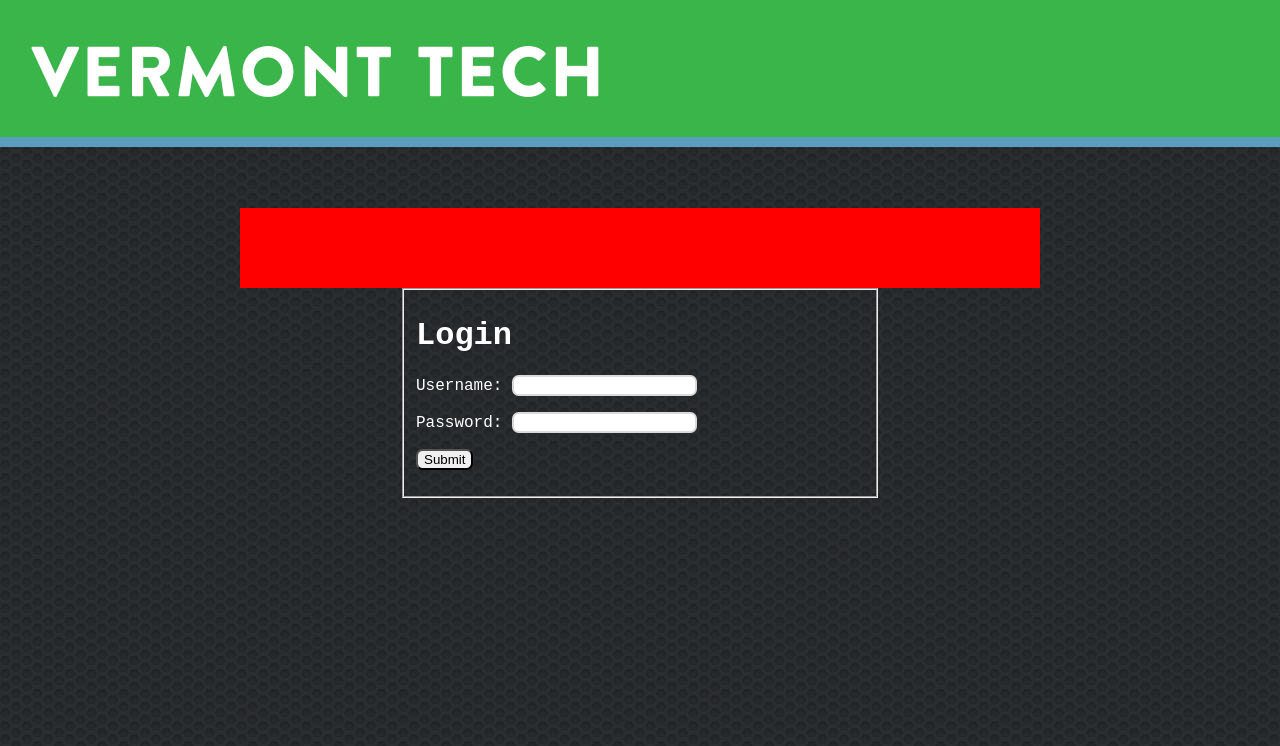
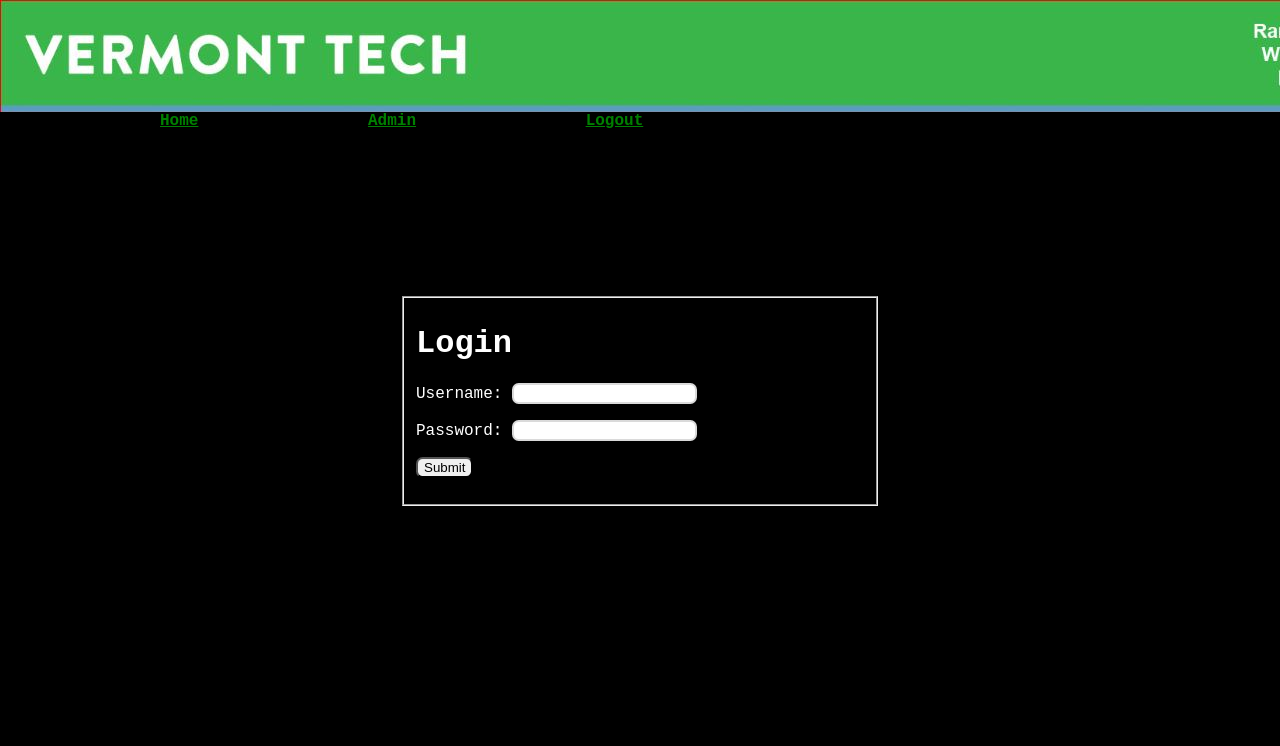
Before and after one commit to jsingh214/projectconnect, a PHP site: page / in a window 1280 px wide. Shown: the top 746 px of the page. Run offline with PHP 8.4, Linux system fonts and the light colour scheme.

Commit message:
more formatting and UI changes, this time while be able to see it
looks terrible atm but has features we're going to need

```diff
--- a/index.php
+++ b/index.php
@@ -8,8 +8,12 @@
         <title>Welcome</title>
     </head>
     <body>
+	<header>
+	</header>
 	<nav>
-
+	<a href=""><b>Home</b></a>
+	<a href=""><b>Admin</b></a>
+	<a href=""><b>Logout</b></a>
 	</nav>
         <!--Form code for logging into connect's system.-->
         <form id='login' action='validation.php' method='post' accept-charset='UTF-8'>
--- a/main/style.css
+++ b/main/style.css
@@ -3,11 +3,27 @@
 body {
     font-family: "Courier New", "Lucida Console", Monospace;
     color: white; /* Make text contrast with background image. */
-	background: url(../images/logo.jpg) no-repeat;
-    max-width: 50em;
+	background-color:black;
+	/*background: url(../images/logo.jpg) no-repeat;*/
+    /*max-width: 50em;*/
     margin-left: auto;
     margin-right: auto;
     padding-top: 200px;
+}
+
+a {
+	text-align:center;
+	position:relative;
+	color:green;
+	margin-left:10em;
+}
+
+a.hover {
+	color:red;
+}
+
+a.visited {
+	color:purple;
 }
 
 button {
@@ -18,6 +34,7 @@ form {
     max-width: 30em; /* Must be thinner than body. */
     margin-left: auto;
     margin-right: auto;
+	margin-top:10em;
 }
 
 /*Code for text boxes with glowing borders. */
@@ -31,10 +48,21 @@ input:focus {
     outline: none;
     border-color: #9ecaed;
     box-shadow: 0 0 10px #9ecaed;
+
 }
+
 /*nav is a featured div in html5 for use as a nav bar.... who woulda thought....*/
 nav {
-	width:100%;
-	height:5em; /*for testing*/
-	background-color:red; /*for testing purposes yet again...*/
+	margin-left:auto;
+	margin-right:auto;
+	margin-top:-13em;
+	height:1.5em; /*for testing*/
+	background-color:black; /*for testing purposes yet again...*/
 }
+
+/*same as nav but header*/
+header {
+	height:20em;
+	background: url(../images/banner.jpg) no-repeat;
+	margin-top:-13em;
+}
```
Also changed, not shown: images/banner.JPG (added).
